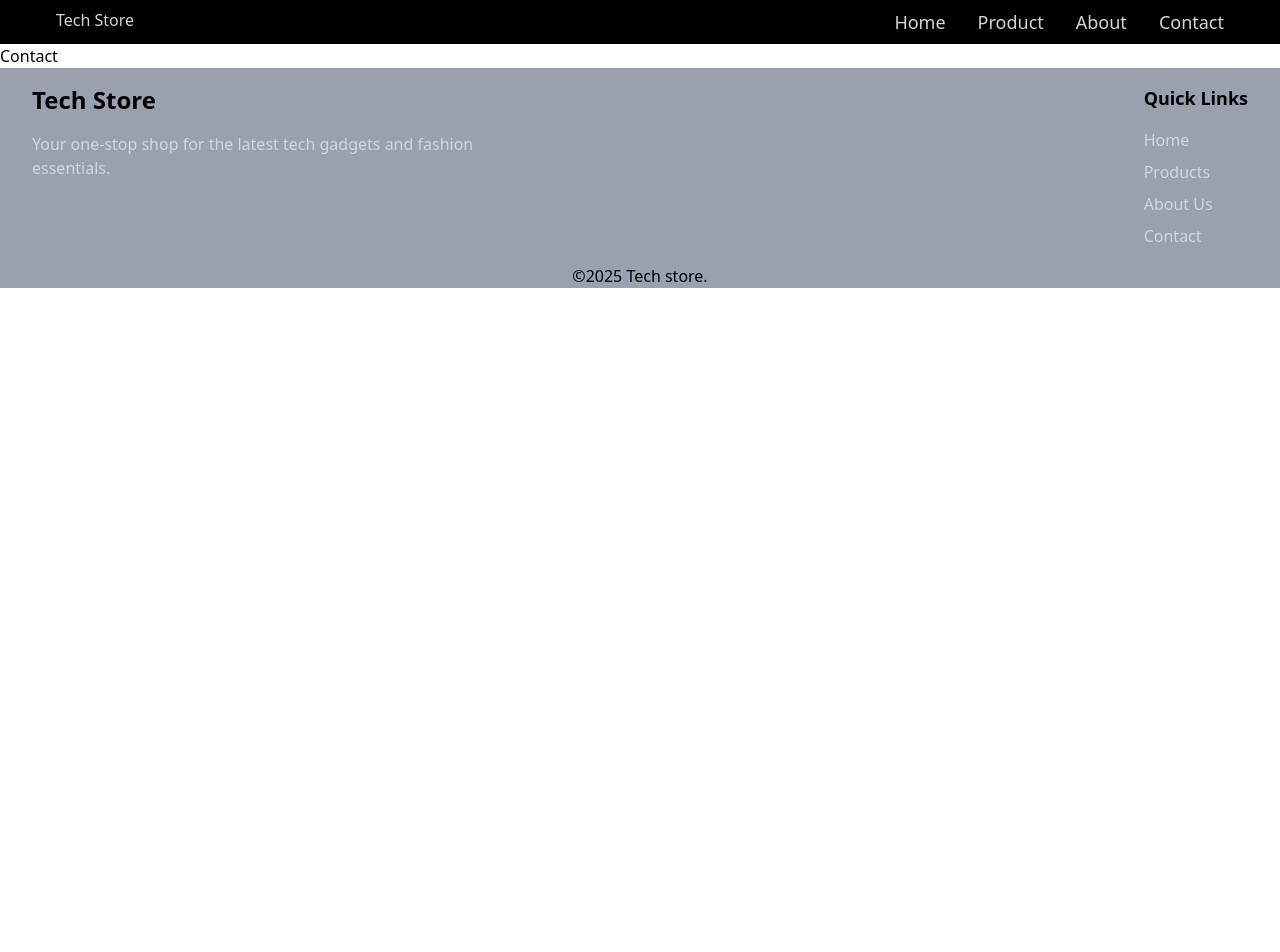
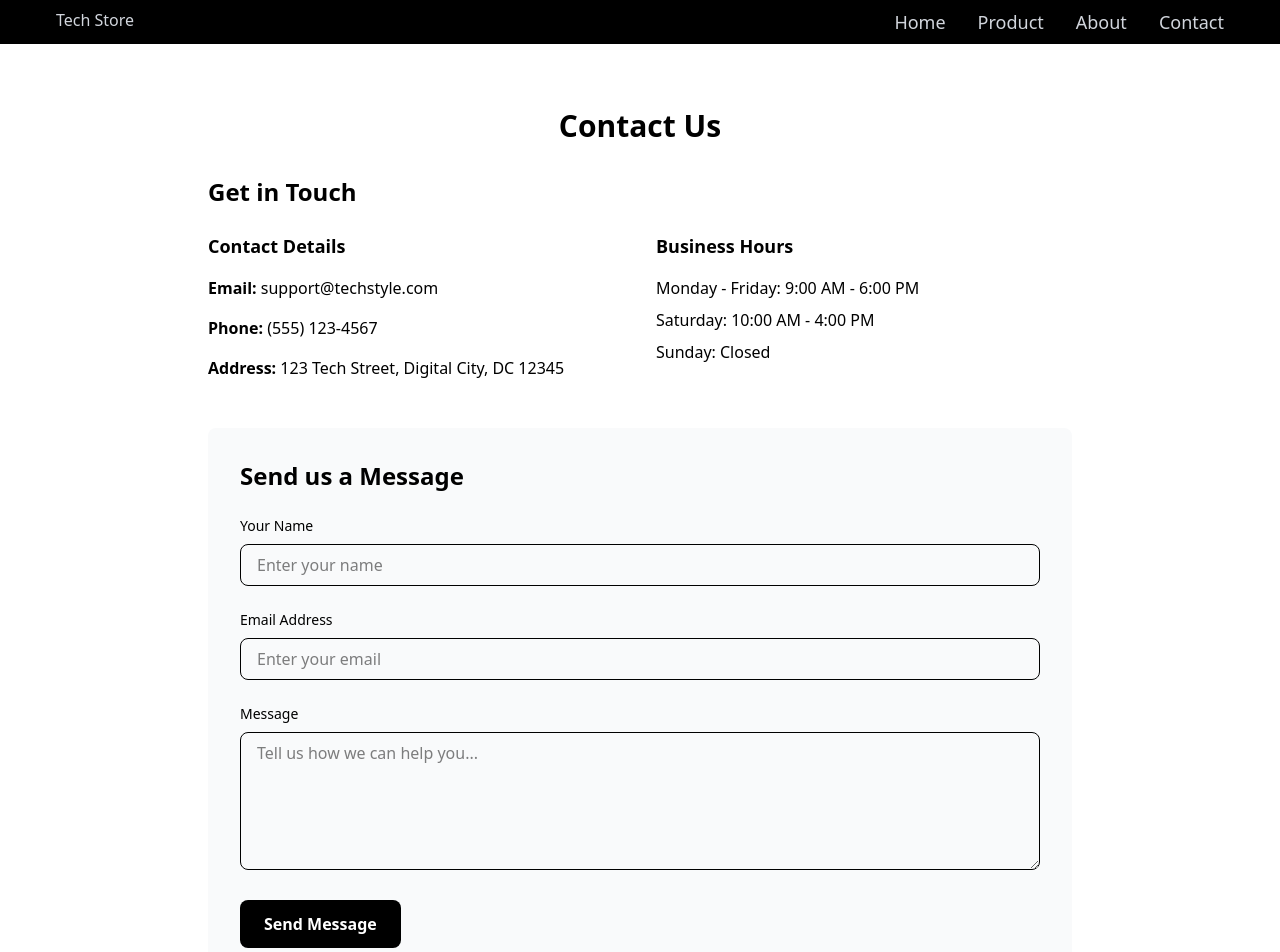
Before and after one commit to Yvette334/e-commerce, a React (Vite) app in the folder commerce/: page /Contact in a window 1280 px wide. Shown: the top 952 px of the page. Before the commit the page ends 800 px from the top, so only its background shows below. Built offline with nearby package versions, Linux system fonts and the light colour scheme.

Commit message:
added the contact

```diff
--- a/commerce/src/Contact.jsx
+++ b/commerce/src/Contact.jsx
@@ -1,7 +1,70 @@
 
+function Contact(){
+    return(
+        <div className="max-w-4xl mx-auto px-4 py-16">
+            <h1 className="text-3xl font-bold text-center mb-8">Contact Us</h1>
+            <div className="mb-12">
+                <h2 className="text-2xl font-bold mb-6">Get in Touch</h2>
+                <div className="grid grid-cols-1 md:grid-cols-2 gap-8">
+                    <div>
+                        <h3 className="text-lg font-semibold mb-4">Contact Details</h3>
+                        <div className="space-y-4">
+                            <p><strong>Email:</strong> support@techstyle.com</p>
+                            <p><strong>Phone:</strong> (555) 123-4567</p>
+                            <p><strong>Address:</strong> 123 Tech Street, Digital City, DC 12345</p>
+                        </div>
+                    </div>
+                    <div>
+                        <h3 className="text-lg font-semibold mb-4">Business Hours</h3>
+                        <div className="space-y-2">
+                            <p>Monday - Friday: 9:00 AM - 6:00 PM</p>
+                            <p>Saturday: 10:00 AM - 4:00 PM</p>
+                            <p>Sunday: Closed</p>
+                        </div>
+                    </div>
+                </div>
+            </div>
 
-export default function Contact() {
-    return(
-        <div>Contact</div>
+            <div className="bg-gray-50 p-8 rounded-lg">
+                <h2 className="text-2xl font-bold mb-6">Send us a Message</h2>
+                <form className="space-y-6">
+                    <div>
+                        <label className="block text-sm font-medium mb-2">Your Name</label>
+                        <input
+                            type="text"
+                            className="w-full px-4 py-2 border rounded-lg"
+                            placeholder="Enter your name"
+                        />
+                    </div>
+
+                    <div>
+                        <label className="block text-sm font-medium mb-2">Email Address</label>
+                        <input
+                            type="email"
+                            className="w-full px-4 py-2 border rounded-lg"
+                            placeholder="Enter your email"
+                        />
+                    </div>
+
+                    <div>
+                        <label className="block text-sm font-medium mb-2">Message</label>
+                        <textarea
+                            rows="5"
+                            className="w-full px-4 py-2 border rounded-lg"
+                            placeholder="Tell us how we can help you..."
+                        ></textarea>
+                    </div>
+
+                    <button
+                        type="button"
+                        className="bg-black text-white hover:bg-blue-600 px-6 py-3 rounded-lg font-semibold"
+                    >
+                        Send Message
+                    </button>
+                </form>
+            </div>
+        </div>
     )
 }
+
+export default Contact
```
